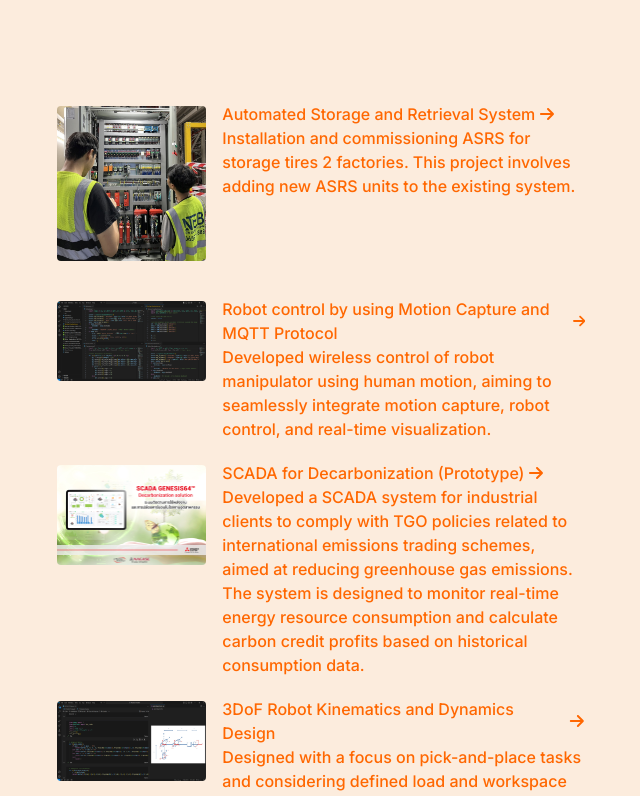
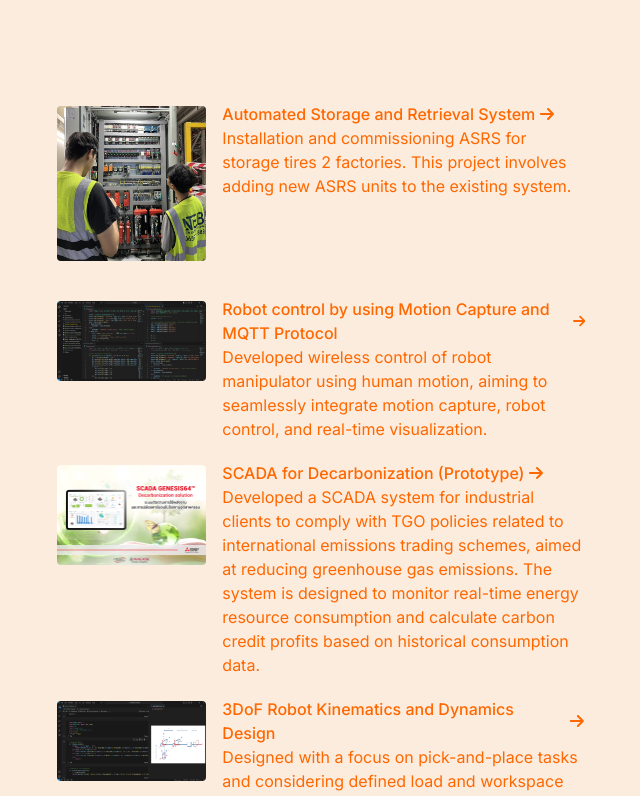
Before and after one commit to phurin-git/portfolio-v1, a Next.js app: page / in a window 1280 px wide. Shown: the part 860-1656 px from the top of the page, without its empty margins (599-1239 px from the left). Built offline with nearby package versions, Linux system fonts and the light colour scheme.

Commit message:
Change font weight
Change: font weight in projects descript

```diff
--- a/src/app/components/Project.tsx
+++ b/src/app/components/Project.tsx
@@ -11,7 +11,7 @@ export default function Project(props:any) {
                         <path d="M438.6 278.6c12.5-12.5 12.5-32.8 0-45.3l-160-160c-12.5-12.5-32.8-12.5-45.3 0s-12.5 32.8 0 45.3L338.8 224 32 224c-17.7 0-32 14.3-32 32s14.3 32 32 32l306.7 0L233.4 393.4c-12.5 12.5-12.5 32.8 0 45.3s32.8 12.5 45.3 0l160-160z"/>
                     </svg>
                 </div>
-                <div className="transition-all motion-reduce:transition-none">{props.item.workSummary}</div>
+                <div className="font-normal transition-all motion-reduce:transition-none">{props.item.workSummary}</div>
             </div>
         </a>
     )
```
